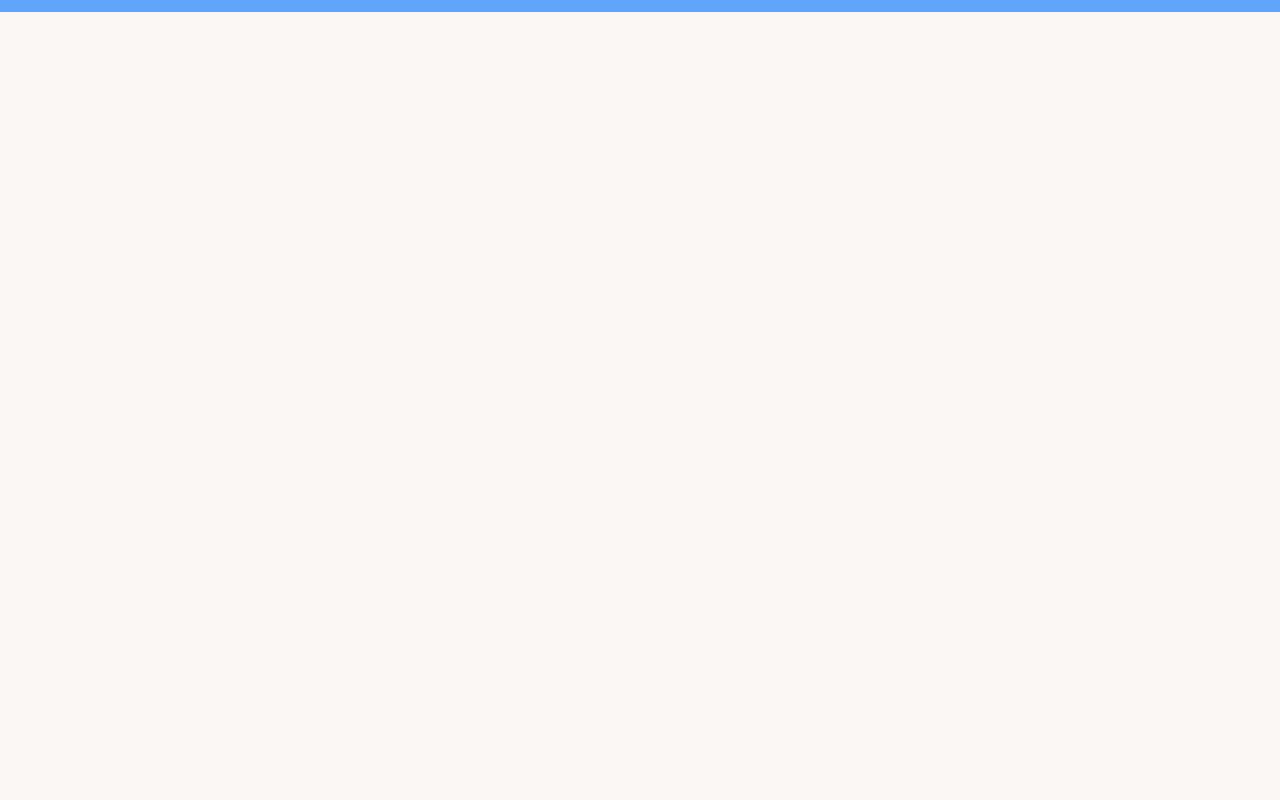
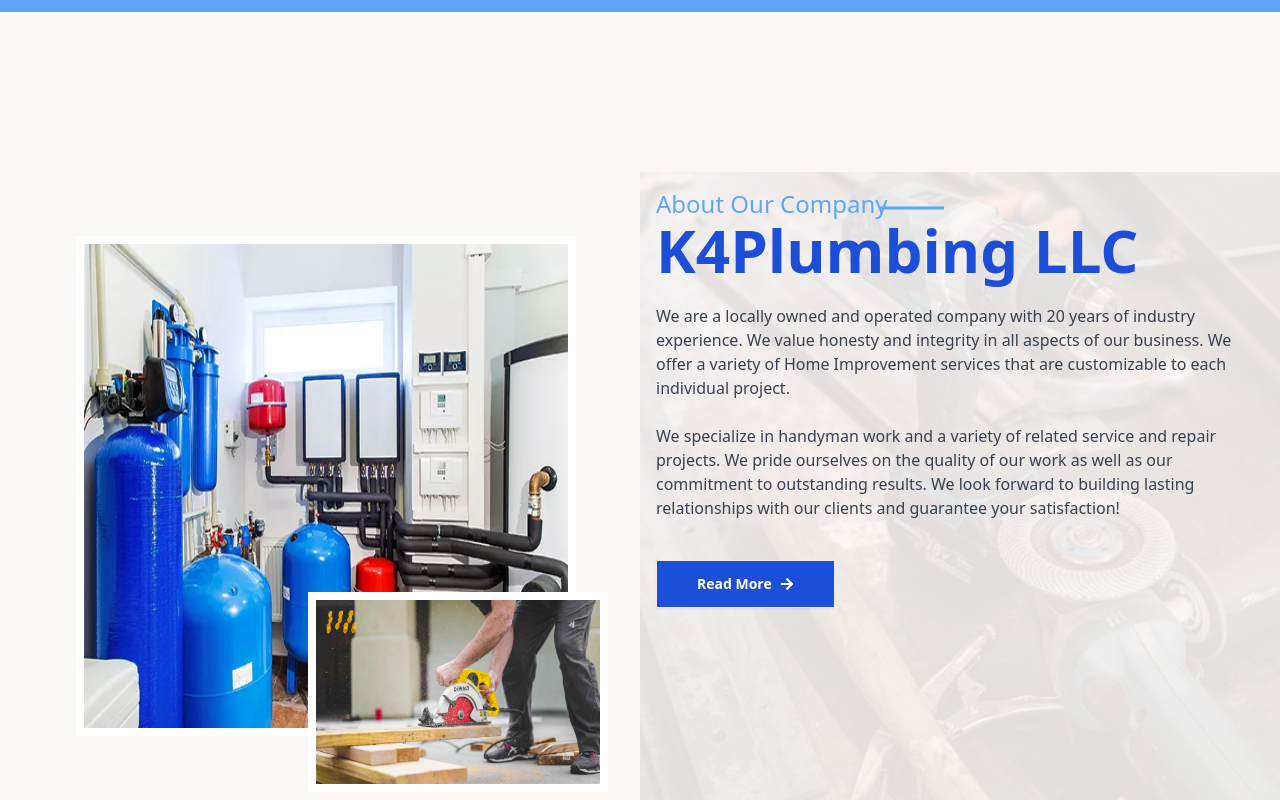
Before and after one commit to Dipesh-khaiju/K4Plumbing, a React (Vite) app: page / in a window 1280 px wide. Shown: the part 820-1620 px from the top of the page. Before the commit the page ends 832 px from the top, so only its background shows below. Built offline with nearby package versions, Linux system fonts and the light colour scheme.

Commit message:
About Section completed

```diff
--- a/src/components/About/About.jsx
+++ b/src/components/About/About.jsx
@@ -1,9 +1,61 @@
-import React from 'react'
+import React from "react";
+import { FaArrowRight } from "react-icons/fa";
+import backgroundImage from "../../assets/images/p5.jpg";
+import leftImg1 from "../../assets/images/watertreatment.jpg";
+import leftImg2 from "../../assets/images/p3.jpg"
 
 const About = () => {
   return (
-    <div>About</div>
-  )
-}
+    <div className="flex mt-48 ">
+   <div className="w-1/2 relative flex flex-col justify-end p-16">
 
-export default About
+  <img className="h-[500px] w-[500px] self-end border-8 border-white" src={leftImg1} alt="Water Treatment Process" />
+
+  <div className="absolute right-8 bottom-2 ">
+    <img className="h-[200px] w-[300px] border-8 border-white" src={leftImg2} alt="Cutting Wood" />
+  </div>
+</div>
+
+      <div className="w-1/2 p-4 relative">
+        {/* Background image with opacity */}
+        <div
+          className="absolute inset-0"
+          style={{
+            backgroundImage: `url(${backgroundImage})`,
+            backgroundSize: "cover",
+            backgroundPosition: "center",
+            opacity: 0.1, // Adjust opacity here
+          }}
+        ></div>
+        {/* Content for the right half */}
+        <div className="relative z-10">
+          <div className="relative">
+            <h2 className="text-2xl text-blue-400">About Our Company</h2>
+            <div className="absolute top-5 left-56 transform -translate-y-1/2 w-16 h-[3px] bg-blue-400"></div>
+          </div>
+          <h1 className="text-6xl mb-6 text-blue-700 font-bold">
+            K4Plumbing LLC
+          </h1>
+          <p className="mb-10 text-md text-gray-700">
+            We are a locally owned and operated company with 20 years of
+            industry experience. We value honesty and integrity in all aspects
+            of our business. We offer a variety of Home Improvement services
+            that are customizable to each individual project.
+            <br />
+            <br />
+            We specialize in handyman work and a variety of related service and
+            repair projects. We pride ourselves on the quality of our work as
+            well as our commitment to outstanding results. We look forward to
+            building lasting relationships with our clients and guarantee your
+            satisfaction!
+          </p>
+          <button className="btn rounded-none bg-blue-700 px-10 hover:bg-slate-500 text-white mb-20">
+            Read More <FaArrowRight />
+          </button>
+        </div>
+      </div>
+    </div>
+  );
+};
+
+export default About;
--- a/src/components/HeroSection/HeroSection.jsx
+++ b/src/components/HeroSection/HeroSection.jsx
@@ -6,7 +6,7 @@
 
 const HeroSection = () => {
   return (
-    <div className="hero-container h-screen relative">
+    <div className="hero-container h-screen  mb-16">
       {/* Background image with overlay */}
       <div
         className="hero-background relative"
@@ -17,8 +17,9 @@
         }}
       >
         {/* Overlay for background image */}
-        <div className="hero-background-overlay absolute inset-0 bg-blue-600 opacity-50"></div>
+        <div className="hero-background-overlay absolute inset-0 bg-gradient-to-b from-blue-700 to-blue-500   opacity-60"></div>
 
+        <div className="relative">
           {/* Navbar */}
           <Navbar className="absolute top-0 left-0 right-0 px-4 py-2 z-10" />
 
@@ -28,7 +29,7 @@
               <h3 className="text-sm pb-4 text-white">
                 Building with Confidence
               </h3>
-            <h1 className="text-6xl mb-5 text-blue-400 font-bold">
+              <h1 className="text-4xl sm:text-6xl mb-5 text-blue-400 font-bold">
                 Building <span className="text-white">And</span> Maintaining{" "}
                 <span className="text-white">Your Dreams</span>
               </h1>
@@ -51,12 +52,11 @@
             </div>
           </div>
         </div>
+      </div>
 
       {/* Experience section */}
-      <div className="h-36 flex items-center pl-28 bg-blue-400 z-10">
-        <p className="text-5xl font-bold text-white">
-          20+ Years of Experience
-        </p>
+      <div className="h-36 flex items-center sm:pl-28 pl-5 bg-blue-400 z-10">
+        <p className="text-5xl font-bold text-white">20+ Years of Experience</p>
       </div>
     </div>
   );
--- a/src/pages/Home.jsx
+++ b/src/pages/Home.jsx
@@ -1,12 +1,13 @@
 import React from 'react'
-import Navbar from '../components/Navbar/Navbar'
+import About from "../components/About/About"
 import HeroSection from '../components/HeroSection/HeroSection'
 
 const Home = () => {
   return (
     <>
-    <div className='relative '>
-     <HeroSection />
+    <div className='relative'>
+     <HeroSection  />
+     <About />
      </div>
     </>
   )
```
Lines whose indentation alone changed are shown as unchanged.
